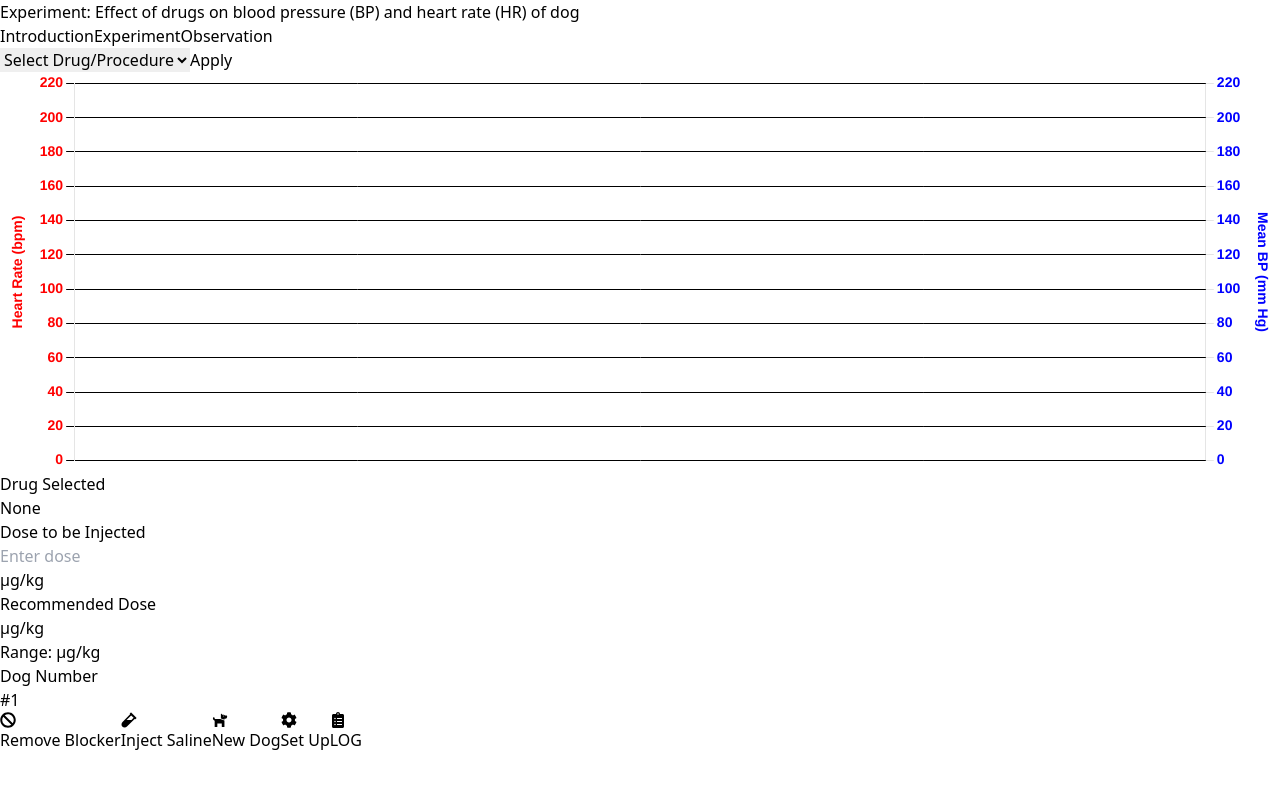
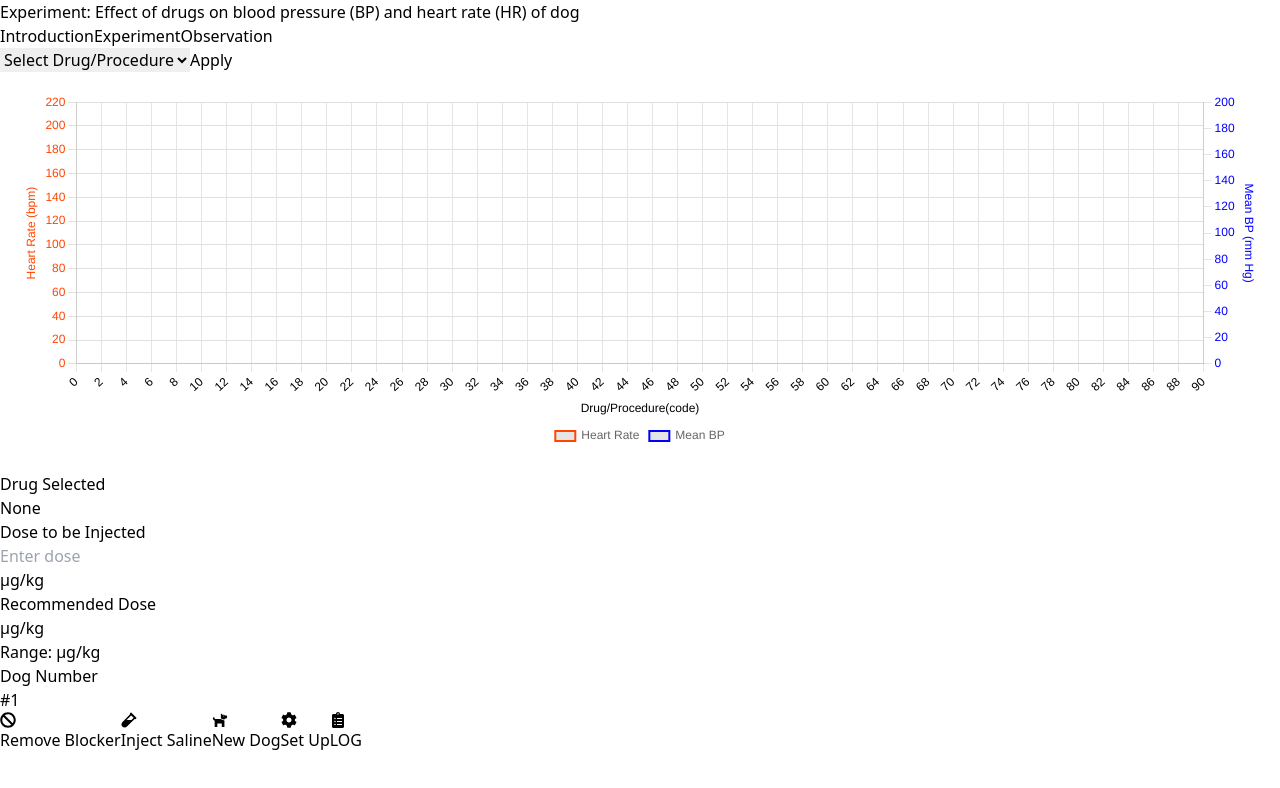
Before and after one commit to imshubham07/DogECp, a React (Vite) app: page / in a window 1280 px wide. Both pictures are taken after a click on the button "Experiment". Shown: the top 788 px of the page. Built offline with nearby package versions, Linux system fonts and the light colour scheme.

Commit message:
#Graph part Complete Working on  Line

```diff
--- a/src/Components/ExperimentGraph.jsx
+++ b/src/Components/ExperimentGraph.jsx
@@ -1,4 +1,4 @@
-import React from 'react';
+import React, { useEffect, useRef, useState } from 'react';
 import { Chart } from 'react-chartjs-2';
 import {
   Chart as ChartJS,
@@ -12,7 +12,6 @@ import {
   Legend,
 } from 'chart.js';
 
-// Register Chart.js components
 ChartJS.register(
   CategoryScale,
   LinearScale,
@@ -24,105 +23,141 @@ ChartJS.register(
   Legend
 );
 
-const data = {
-  datasets: [
+const ExperimentGraph = ({ heartRate = 145, bloodPressure = 120 }) => {
+  const chartRef = useRef(null);
+  const [heartRateData, setHeartRateData] = useState([]);
+  const [bpData, setBpData] = useState([]);
+  const [timePoints, setTimePoints] = useState([]);
 
-  ],
-};
+  useEffect(() => {
+    // Generate 91 time points (0 to 90)
+    const points = Array.from({ length: 91 }, (_, i) => i);
+    setTimePoints(points);
 
-const ExperimentGraph = () => {
+    // Initialize data with null until X=90, then set the provided values
+    const initialHeartRate = Array(91).fill(null);
+    initialHeartRate[90] = heartRate;
+
+    const initialBP = Array(91).fill(null);
+    initialBP[90] = bloodPressure;
+
+    setHeartRateData(initialHeartRate);
+    setBpData(initialBP);
+  }, [heartRate, bloodPressure]);
+
+  const data = {
+    labels: timePoints,
+    datasets: [
+      {
+        label: 'Heart Rate',
+        data: heartRateData,
+        borderColor: '#ff4500',
+        yAxisID: 'yLeft',
+        tension: 0,
+        pointRadius: 0,
+        borderWidth: 2,
+        spanGaps: true, // Allows gaps in data (null values)
+      },
+      {
+        label: 'Mean BP',
+        data: bpData,
+        borderColor: '#0000ff',
+        yAxisID: 'yRight',
+        tension: 0,
+        pointRadius: 0,
+        borderWidth: 2,
+        spanGaps: true,
+      },
+    ],
+  };
+
+
   const options = {
     responsive: true,
     maintainAspectRatio: false,
     plugins: {
       legend: {
-        display: false, // Hide legend since we don’t have data yet
+        display: true,
+        position: 'bottom', // Legend at the bottom, matching the image
+        labels: {
+          boxWidth: 20, // Wider legend boxes for better visibility
+          boxHeight: 10,
+          font: { size: 12 }
+        }
       },
-      title: {
-        display: false, // No title for the chart itself
-      },
+      title: { display: false },
     },
     scales: {
       x: {
-        display: false, // Hide X-axis (no labels, just grid lines)
-        grid: {
-          color: 'white', // White grid lines
-          borderColor: 'white',
+        display: true,
+        title: {
+          display: true,
+          text: 'Drug/Procedure(code)',
+          color: '#000'
+        },
+        ticks: {
+          color: '#000', // Black text for X-axis labels
+          stepSize: 10, // Match the X-axis intervals in the image (0, 10, 20, ..., 90)
+          callback: (value) => value // Ensure plain numbers
         },
       },
-      y: {
-        beginAtZero: true,
+      yLeft: {
         min: 0,
-        max: 220,
+        max: 220, // Match the image's Y-axis range for heart rate
+        position: 'left',
         ticks: {
-          stepSize: 20, // Interval of 20
-          color: 'red', // Red labels as specified (changed from blue to match your request)
-          font: {
-            size: 14, // Larger font size for visibility
-            weight: 'bold', // Bold font
-          },
-          callback: (value) => value, // Show the value as is
+          color: '#ff4500', // Orange/red for heart rate, matching image
+          stepSize: 20, // Match the grid intervals in the image
+          callback: (value) => value // Ensure plain numbers
+        },
+        title: {
+          text: 'Heart Rate (bpm)',
+          color: '#ff4500', // Orange/red for heart rate
+          display: true
         },
         grid: {
-          color: 'black', // Black grid lines (you can change to white if preferred)
-          borderColor: 'red',
-        },
-        position: 'left', // Left Y-axis
-        title: {
-          display: true,
-          text: 'Heart Rate (bpm)', // Label for the left Y-axis
-          color: 'red', // Match the tick color for consistency
-          font: {
-            size: 14,
-            weight: 'bold',
-          },
-          padding: { top: 0, bottom: 10 }, // Add padding for better spacing
+          color: '#e0e0e0', // Light gray grid lines, matching image
+          drawBorder: true
         },
       },
       yRight: {
-        beginAtZero: true,
         min: 0,
-        max: 220,
+        max: 200, // Match the image's Y-axis range for blood pressure
+        position: 'right',
         ticks: {
-          stepSize: 20,
-          color: 'blue',
-          font: {
-            size: 14,
-            weight: 'bold',
-          },
-          callback: (value) => value,
+          color: '#0000ff', // Blue for blood pressure, matching image
+          stepSize: 20, // Match the grid intervals in the image
+          callback: (value) => value // Ensure plain numbers
+        },
+        title: {
+          text: 'Mean BP (mm Hg)',
+          color: '#0000ff', // Blue for blood pressure
+          display: true
         },
         grid: {
-          drawOnChartArea: false, // Don’t draw grid lines for the right axis
-          borderColor: 'black',
-        },
-        position: 'right', // Right-side Y-axis
-        title: {
-          display: true,
-          text: 'Mean BP (mm Hg)', // Label for the right Y-axis
-          color: 'blue', // Match the tick color for consistency
-          font: {
-            size: 14,
-            weight: 'bold',
-          },
-          padding: { top: 0, bottom: 10 }, // Add padding for better spacing
+          drawOnChartArea: false, // No grid lines on right Y-axis, matching image
+          drawBorder: true
         },
       },
     },
-    layout: {
-      padding: {
-        left: 10,
-        right: 10,
-        top: 10,
-        bottom: 10,
-      },
-    },
-    backgroundColor: '#f0f0f0', // Light gray background
   };
 
   return (
-    <div style={{ width: '100%', height: '400px' }}>
-      <Chart type="line" data={data} options={options} />
+    <div style={{
+      position: 'relative',
+      height: '400px',
+      width: '100%',
+      backgroundColor: '#ffffff',
+      padding: '20px',
+      borderRadius: '8px'
+    }}>
+      <Chart
+        ref={chartRef}
+        type="line"
+        data={data}
+        options={options}
+        style={{ height: '100%', width: '100%' }}
+      />
     </div>
   );
 };
--- a/src/pages/ExperimentComponent.jsx
+++ b/src/pages/ExperimentComponent.jsx
@@ -76,7 +76,8 @@ export default function ExperimentComponent() {
         />
       </div>
 
-      <ExperimentGraph isRunning={isRunning} selectedDrug={selectedDrug} />
+      {/* <ExperimentGraph isRunning={isRunning} selectedDrug={selectedDrug} /> */}
+      <ExperimentGraph heartRate={150} bloodPressure={112.5} />
 
       <div className="grid grid-cols-1 md:grid-cols-2 lg:grid-cols-4 gap-4 mb-6">
         <div className="bg-white p-4 rounded-lg shadow">
```
